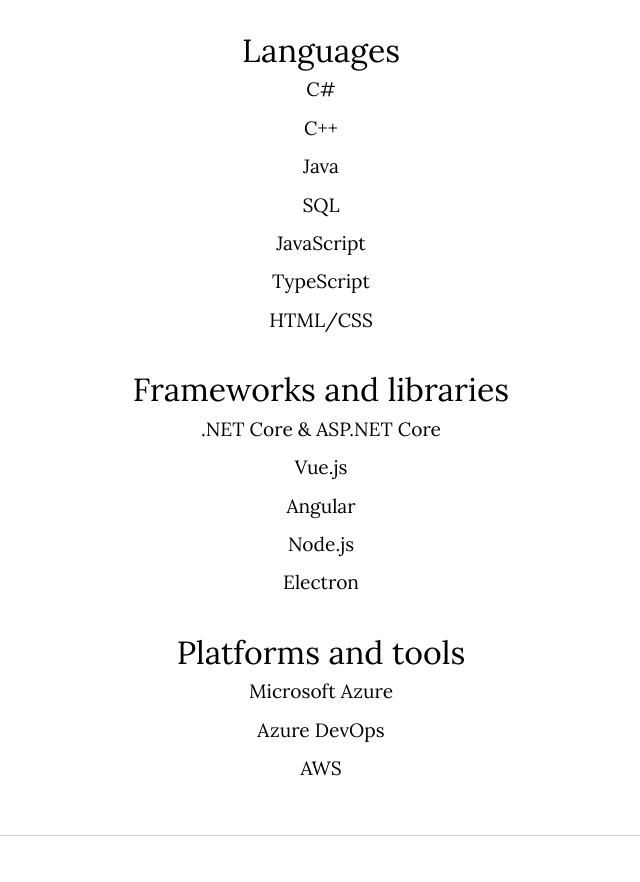
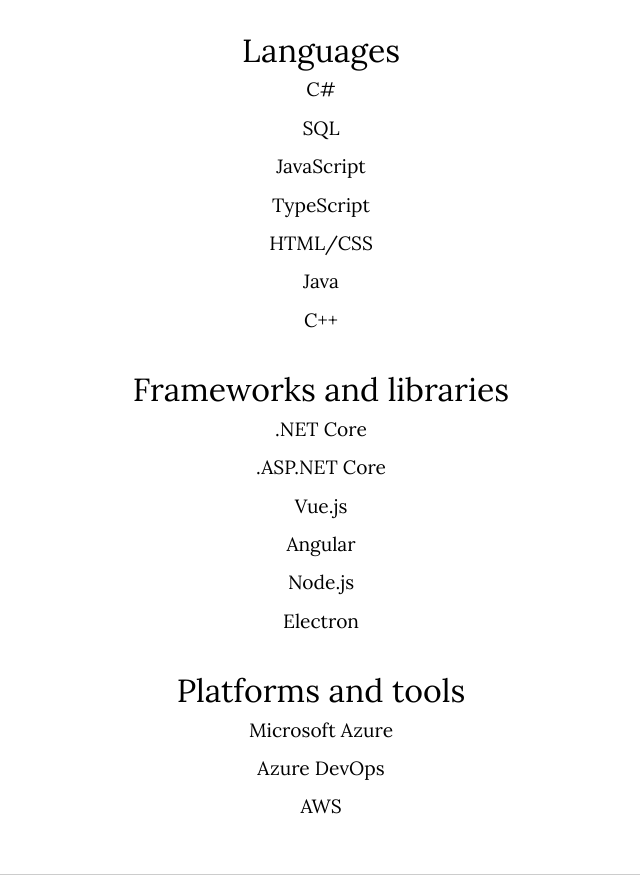
Before and after one commit to lufthavn/CodeByKastrup, a website: page index.html in a window 1280 px wide. Shown: the part 1460-2342 px from the top of the page, without its empty margins (319-959 px from the left). Drawn offline with nearby package versions, Linux system fonts and the light colour scheme.

Commit message:
Reorder lists

```diff
--- a/index.html
+++ b/index.html
@@ -44,16 +44,17 @@
 			<li><h3>Languages</h3></li>
 			<ul>
 				<li>C#</li>
-				<li>C++</li>
-				<li>Java</li>
 				<li>SQL</li>
 				<li>JavaScript</li>
 				<li>TypeScript</li>
 				<li>HTML/CSS</li>
+				<li>Java</li>
+				<li>C++</li>
 			</ul>
 			<li><h3>Frameworks and libraries</h3></li>
 			<ul>
-				<li>.NET Core & ASP.NET Core</li>
+				<li>.NET Core</li>
+				<li>.ASP.NET Core</li>
 				<li>Vue.js</li>
 				<li>Angular</li>
 				<li>Node.js</li>
```
